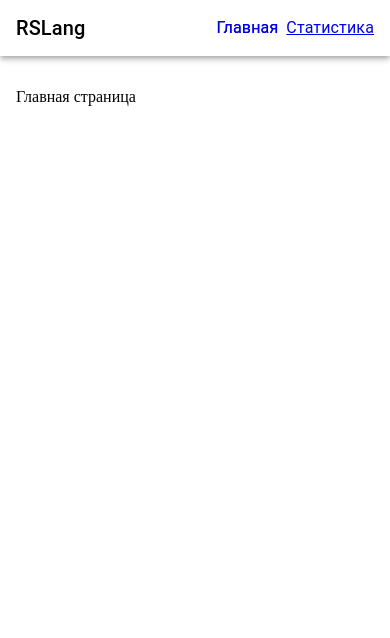
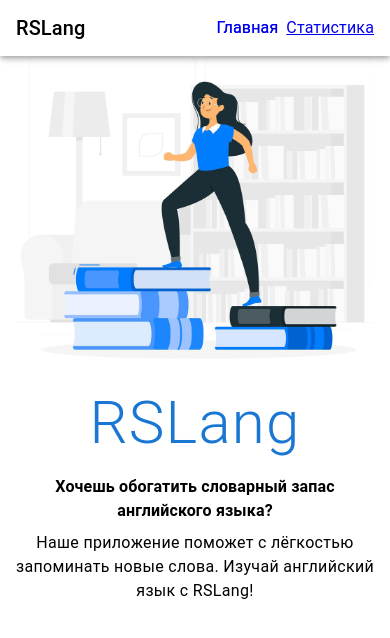
Before and after one commit to Rarity110/RSLang, a React (Create React App) app in the folder rslang/: page / in a window 390 px wide. Shown: the top 638 px of the page. Built offline with nearby package versions, Linux system fonts and the light colour scheme.

Commit message:
feat: main page - add start section

```diff
--- a/rslang/src/components/App/App.module.scss
+++ b/rslang/src/components/App/App.module.scss
@@ -1,6 +1,10 @@
 :root {
   --spacing: 8px;
   --spacing-x2: 16px;
+  --spacing-x3: 24px;
+
+  --color-paper: #ffffff;
+  --color-primary-main: #1976d2;
 }
 
 * {
--- /dev/null
+++ b/rslang/src/components/home/StartSection/StartSection.module.scss
@@ -0,0 +1,45 @@
+.about {
+  display: flex;
+  align-items: center;
+  gap: var(--spacing-x2);
+
+  &Text {
+    flex-basis: 480px;
+    flex-shrink: 0;
+  }
+
+  &Title:global.MuiTypography-root {
+    margin-bottom: var(--spacing-x2);
+    letter-spacing: 0.02em;
+  }
+
+  &Lead:global.MuiTypography-root {
+    margin-bottom: var(--spacing);
+    font-weight: 600;
+  }
+
+  &ImgWrap {
+  }
+
+  &Img {
+    max-width: 100%;
+  }
+}
+
+@media (max-width: 1023px) {
+  .about {
+    flex-direction: column;
+
+    &Text {
+      max-width: 570px;
+      order: 2;
+      text-align: center;
+    }
+
+    &ImgWrap {
+      margin-bottom: var(--spacing);
+      max-width: 400px;
+      order: 1;
+    }
+  }
+}
--- /dev/null
+++ b/rslang/src/components/home/StartSection/StartSection.tsx
@@ -0,0 +1,28 @@
+import React from 'react';
+import { Box, Typography } from '@mui/material';
+import classes from './StartSection.module.scss';
+import img from '../../../assets/images/home-base.png';
+
+const StartSection = () => {
+  return (
+    <Box className={classes.about}>
+      <Box className={classes.aboutText}>
+        <Typography variant="h2" className={classes.aboutTitle} color="primary">
+          RSLang
+        </Typography>
+        <Typography className={classes.aboutLead}>
+          Хочешь обогатить словарный запас английского языка?
+        </Typography>
+        <Typography className={classes.aboutTitle}>
+          Наше приложение поможет с&nbsp;лёгкостью запоминать новые слова. Изучай английский язык
+          с&nbsp;RSLang!
+        </Typography>
+      </Box>
+      <Box className={classes.aboutImgWrap}>
+        <img src={img} alt="" className={classes.aboutImg} />
+      </Box>
+    </Box>
+  );
+};
+
+export default StartSection;
--- a/rslang/src/pages/HomePage.tsx
+++ b/rslang/src/pages/HomePage.tsx
@@ -1,14 +1,18 @@
 import React from 'react';
-import { Box, Container } from '@mui/material';
+import { Container } from '@mui/material';
 import Header from '../components/Header/Header';
+import StartSection from '../components/home/StartSection/StartSection';
 
 const HomePage = () => {
   return (
     <>
       <Header />
       <Container>
-        <Box mt={4}>Главная страница</Box>
+        <StartSection />
+        {/*<AdvantageApp />*/}
+        {/*<AboutDevTeam />*/}
       </Container>
+      {/*<Footer />*/}
     </>
   );
 };
```
Also changed, not shown: rslang/src/assets/images/home-base.png (added).
